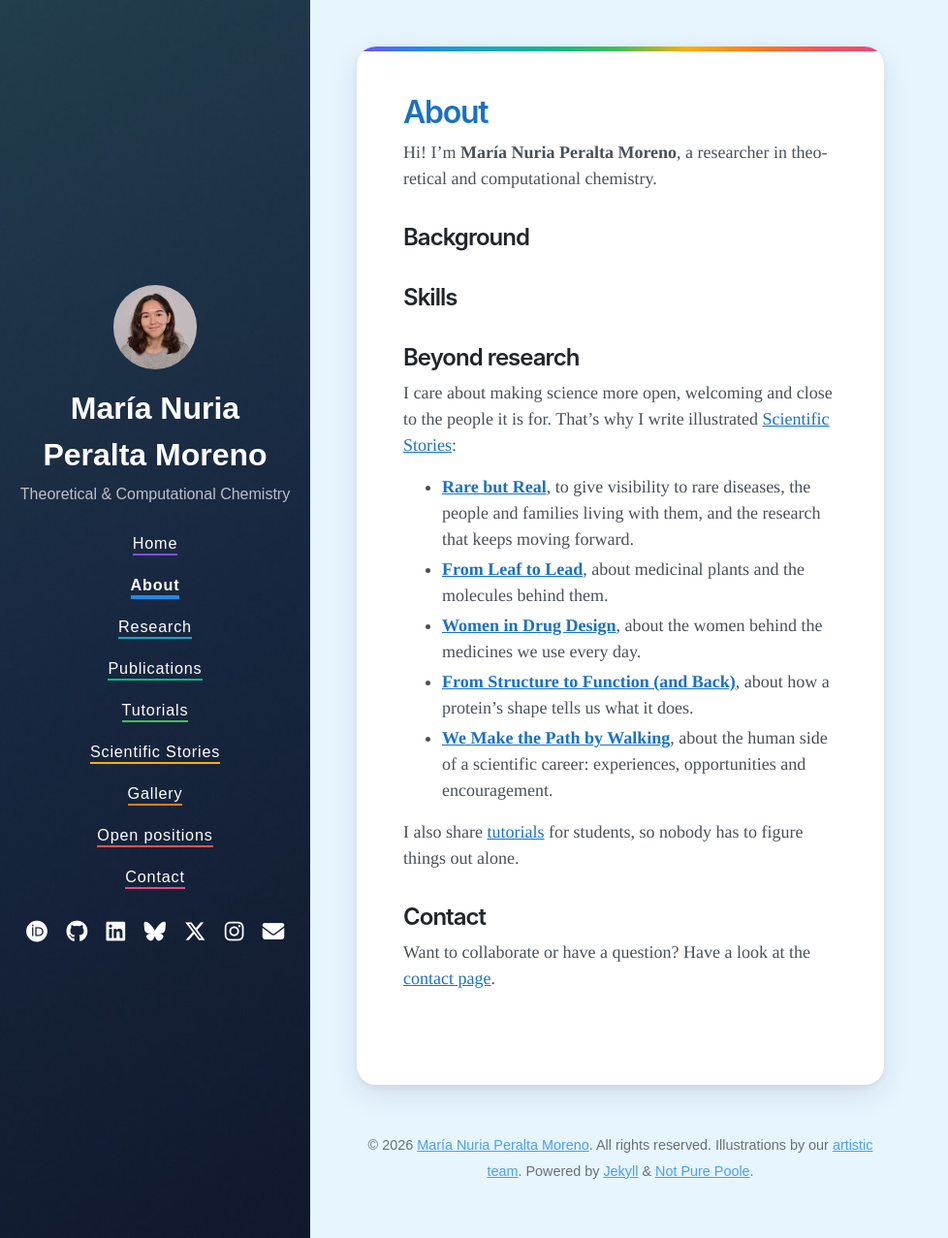
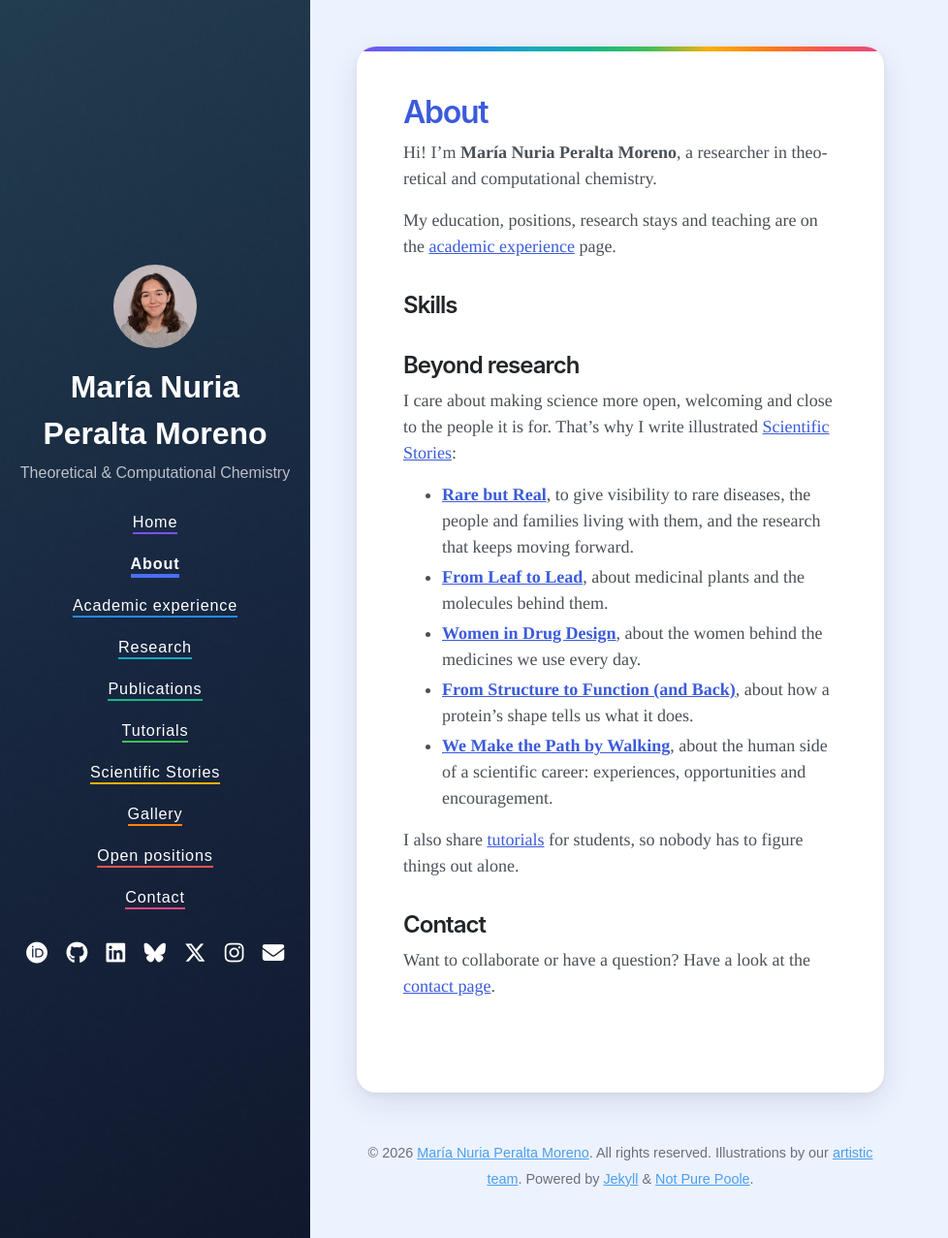
Before and after one commit to Peralta-Moreno-MN/peralta-moreno-mn.github.io, a Jekyll site: the page built from pages/about.md, in a window 1280 px wide and 1277 px high. Shown: the whole window at 97% size, without its empty margins (0-978 px from the left). Built offline with Jekyll 4.4.1, drawn with Linux system fonts in a browser that asks for light colours; nearby versions of some CDN libraries.

Commit message:
Add Academic experience page with research stays, teaching and grants

```diff
--- a/_data/navigation.yml
+++ b/_data/navigation.yml
@@ -7,6 +7,9 @@
 - title: About
   url: /about/
   accent: about
+- title: Academic experience
+  url: /experience/
+  accent: experience
 - title: Research
   url: /research/
   accent: research
--- a/_includes/accent.html
+++ b/_includes/accent.html
@@ -7,6 +7,7 @@
 {%- unless accent -%}
   {%- assign accent = "home" -%}
   {%- if page.url contains "/about/" -%}{%- assign accent = "about" -%}
+  {%- elsif page.url contains "/experience/" -%}{%- assign accent = "experience" -%}
   {%- elsif page.url contains "/research/" -%}{%- assign accent = "research" -%}
   {%- elsif page.url contains "/publications/" -%}{%- assign accent = "publications" -%}
   {%- elsif page.url contains "/tutorials/" or page.categories contains "tutorials" -%}{%- assign accent = "tutorials" -%}
--- a/_sass/_custom.scss
+++ b/_sass/_custom.scss
@@ -161,7 +161,8 @@
 
 $accents: (
   home:         (#7950f2, #6741d9, #f3f0ff),
-  about:        (#228be6, #1971c2, #e7f5ff),
+  about:        (#4c6ef5, #3b5bdb, #edf2ff),
+  experience:   (#228be6, #1971c2, #e7f5ff),
   research:     (#15aabf, #0c8599, #e3fafc),
   publications: (#12b886, #087f5b, #e6fcf5),
   tutorials:    (#40c057, #2b8a3e, #ebfbee),
@@ -182,7 +183,7 @@ $accents: (
   }
 }
 
-$rainbow: linear-gradient(90deg, #7950f2, #228be6, #15aabf, #12b886, #40c057, #fab005, #fd7e14, #fa5252, #e64980);
+$rainbow: linear-gradient(90deg, #7950f2, #4c6ef5, #228be6, #15aabf, #12b886, #40c057, #fab005, #fd7e14, #fa5252, #e64980);
 
 :root {
   --panel-bg: #fff;
--- a/pages/about.md
+++ b/pages/about.md
@@ -9,13 +9,8 @@ Hi! I'm **María Nuria Peralta Moreno**, a researcher in theoretical and computa
 
 <!-- ✏️ Write 2–3 sentences about your current position, group and city. -->
 
-## Background
-
-<!-- ✏️ Your education and positions, most recent first. Example:
-- **PhD in Theoretical Chemistry and Computational Modelling (TCCM)**, University, 20XX–present
-- **MSc in ...**, University, 20XX
-- **BSc in Chemistry**, University, 20XX
--->
+My education, positions, research stays and teaching are on the
+[academic experience]({{ '/experience/' | relative_url }}) page.
 
 ## Skills
 
```
Also changed, not shown: _notes/editing-guide.md (+1 -1 lines), pages/experience.md (added, +55 -0 lines).
